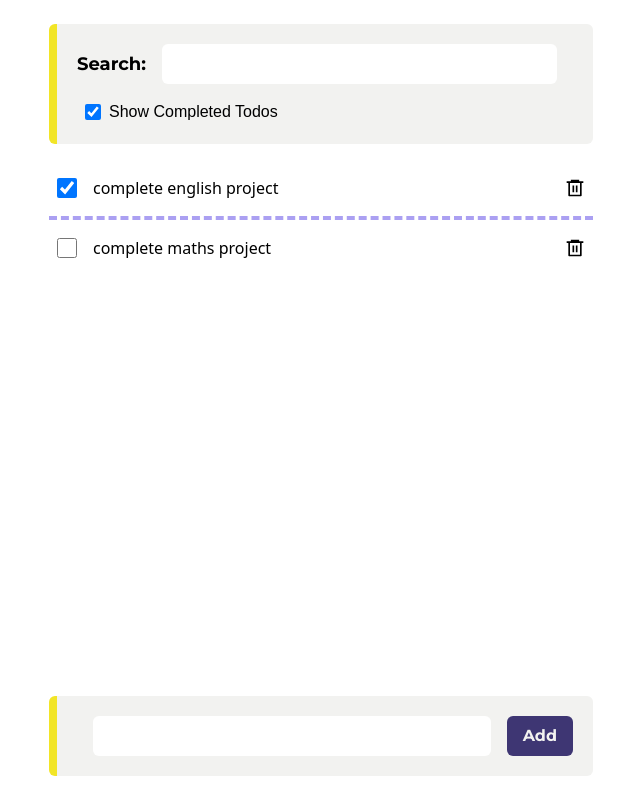
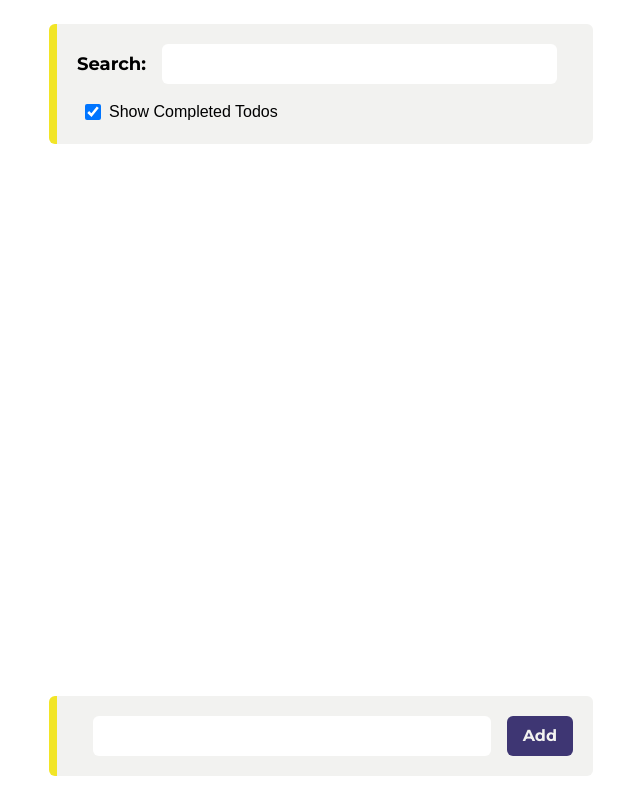
Before and after one commit to MeetCoding/react-todo-app, a React (Create React App) app: page / in a window 1280 px wide. Shown: the whole page, without its empty margins (319-959 px from the left). Built offline with nearby package versions, Linux system fonts and the light colour scheme; a web font is replaced by a local one.

Commit message:
read me update

```diff
--- a/src/Todos.js
+++ b/src/Todos.js
@@ -2,16 +2,7 @@ import React, { useReducer, useContext, createContext } from 'react';
 
 const TodosContext = createContext();
 
-const initValue = [
-    {
-        content: "complete english project",
-        completed: true
-    },
-    {
-        content: "complete maths project",
-        completed: false
-    }
-];
+const initValue = [];
 
 const reducers = {
     add: (state, content) => {
```
Also changed, not shown: 1 other file (tests, documents, lock files or other folders).
